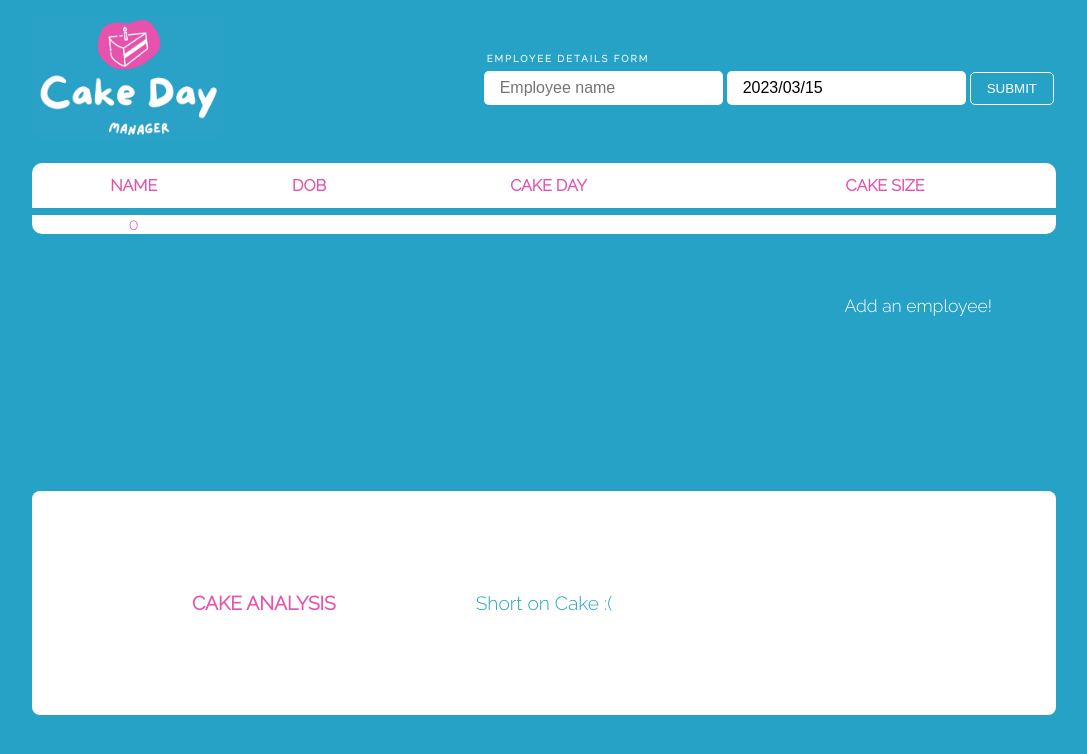
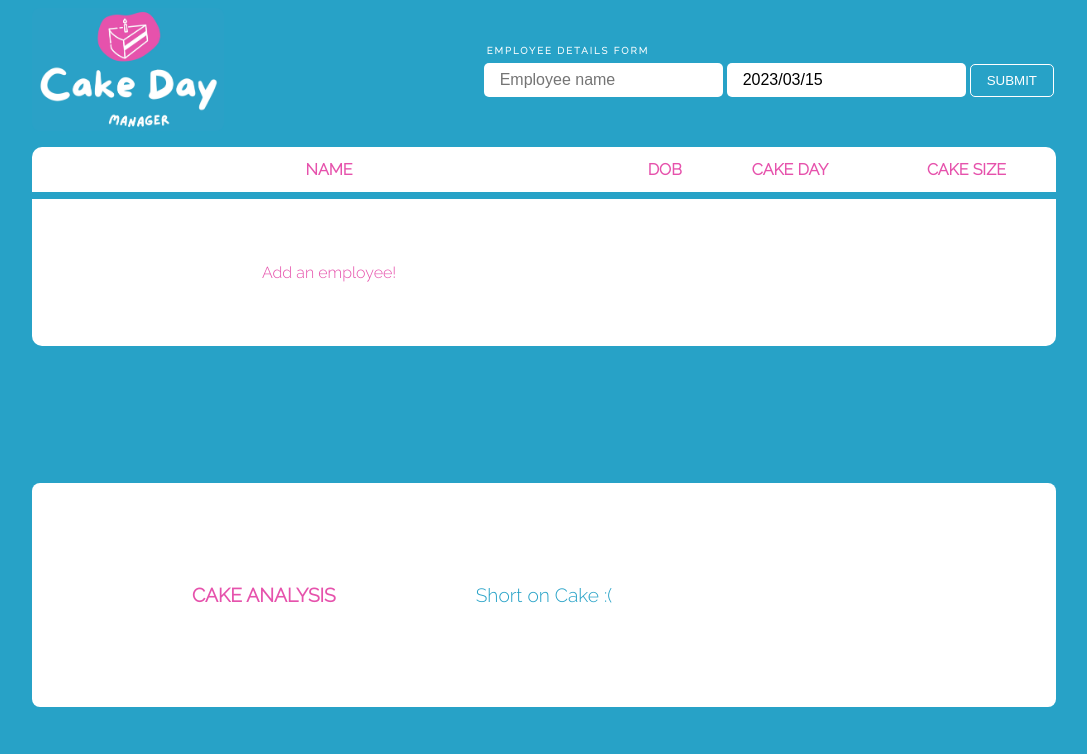
Before and after one commit to Ollie-C/cakeday, a React (Create React App) app: page / in a window 1280 px wide. Shown: the top 754 px of the page, without its empty margins (96-1183 px from the left). Built offline with nearby package versions, Linux system fonts and the light colour scheme.

Commit message:
:zap: Quick fixes and minor styling

```diff
--- a/src/components/Form/Form.scss
+++ b/src/components/Form/Form.scss
@@ -3,17 +3,25 @@
 
 .logo {
   width: 12rem;
-
   z-index: 1;
   border-radius: 8px;
 }
 
 .form {
   width: 100%;
-  padding: 1rem 8rem;
-  @include flex(row, space-between, center);
+  margin-bottom: 1rem;
+  @include flex(column, center, center);
+
+  @include desktop {
+    @include flex(row, space-between, center);
+  }
 
   &__container {
+    padding: 1rem 0;
+
+    @include desktop {
+      padding: 0;
+    }
     h4 {
       padding: 5px;
       font-size: 0.6rem;
@@ -22,25 +30,46 @@
   }
 
   &__fields {
-    @include flex(row, center, center);
+    @include flex(column, center, center);
+
+    @include desktop {
+      flex-direction: row;
+    }
 
     input {
-      padding: 0.5rem 1rem;
+      padding: 1rem;
       margin: 2px;
       border-radius: 5px;
       border: none;
+
+      @include desktop {
+        padding: 0.5rem 1rem;
+      }
     }
   }
 
   &__cta {
     padding: 0.5rem 1rem;
     border-radius: 5px;
-    margin: 2px;
     border: 1px solid $app-white;
-    background-color: transparent;
+    background-color: $app-white;
+    color: $app-blue;
+    width: 100%;
+    margin-top: 4px;
+
+    @include desktop {
+      width: auto;
+      margin: 2px;
+    }
 
     &:hover {
       background-color: $app-pink;
+      color: $app-white;
+    }
+
+    &:disabled {
+      background-color: transparent;
+      color: $app-white;
     }
   }
 }
--- a/src/components/PieChart/PieChart.scss
+++ b/src/components/PieChart/PieChart.scss
@@ -6,9 +6,10 @@
   position: relative;
   background-color: $app-white;
   @include flex(row, center, center);
-  margin: 1rem 8rem;
+  margin: 1rem 0;
   border-radius: 8px;
   height: 14rem;
+  width: 100%;
 
   h3,
   &__text {
--- a/src/components/Table/Table.jsx
+++ b/src/components/Table/Table.jsx
@@ -52,7 +52,12 @@ const Table = ({ employees }) => {
             <th>CAKE SIZE</th>
           </tr>
         </thead>
-        {displayedEmployees.length && (
+        {!filtered.length && (
+          <tr>
+            <td className="table__error">Add an employee!</td>
+          </tr>
+        )}
+        {displayedEmployees.length > 0 && (
           <tbody className="table__body" data-testid="displayTbody">
             {displayedEmployees
               .map((employee) => (
@@ -76,7 +81,7 @@ const Table = ({ employees }) => {
           </tbody>
         )}
       </table>
-      {!filtered.length && <p className="table__error">Add an employee!</p>}
+
       {employees.length > 5 && (
         <Navigation page={page} totalPages={totalPages} setPage={setPage} />
       )}
--- a/src/components/Table/Table.scss
+++ b/src/components/Table/Table.scss
@@ -4,7 +4,6 @@
 .table-container {
   width: 100%;
   @include flex(column, flex-start, flex-end);
-  padding: 0.5rem 8rem;
   height: 20rem;
 }
 
--- a/src/styles/Styles.scss
+++ b/src/styles/Styles.scss
@@ -2,10 +2,11 @@
 @use "./partials/variables" as *;
 @use "./partials/mixins" as *;
 
-header {
-  h1 {
-    width: 100%;
-    text-align: center;
-    padding: 1rem;
+main {
+  width: 100%;
+  padding: 0.5rem 1rem;
+
+  @include desktop {
+    padding: 0.5rem 8rem;
   }
 }
```
